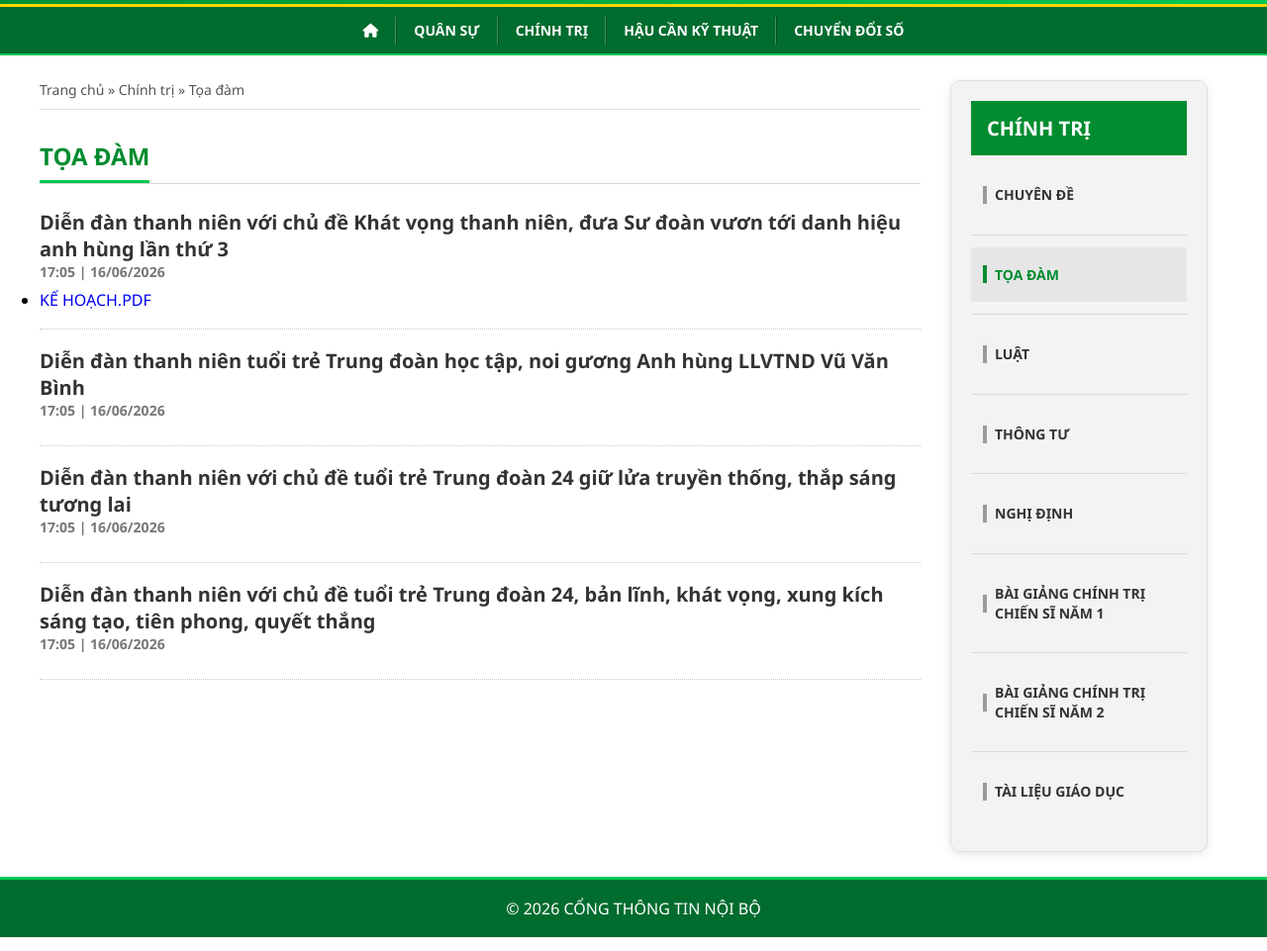
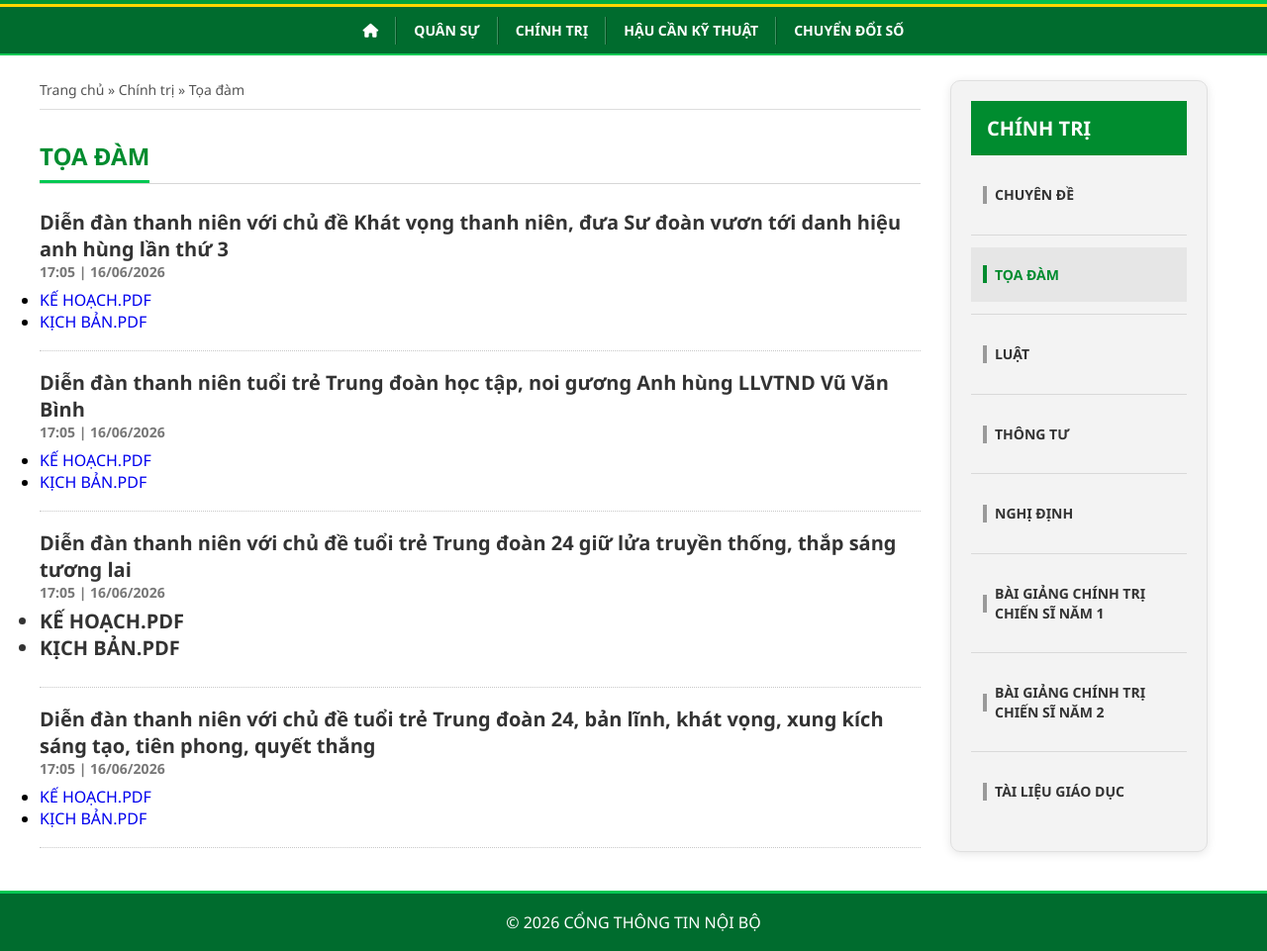
Before and after one commit to trungdoan24/demo-demo2, a plain HTML site: page toadam.html in a window 1280 px wide. Shown: the part 113-1074 px from the top of the page at 99% size. Drawn offline with Linux system fonts and the light colour scheme.

Commit message:
Update toadam.html

```diff
--- a/toadam.html
+++ b/toadam.html
@@ -50,12 +50,17 @@
                         <p>17:05 | 16/06/2026</p>
                     </h3>
                     <ul>
-                        <li class>
+                        <li class="">
                             <a
-                                href="sohoa/THƯ VIỆN SỐ 3-6/TỌA ĐÀM, DIỄN ĐÀN THANH NIÊN/Diễn đàn than niên với chủ đề Khát vọng thanh niên, đưa Sư đoàn vươn tới danh hiệu anh hùng lần thứ 3/kế hoạch.pdf">
+                                href="sohoa/CHINHTRI/TOADAM/Diễn đàn thanh niên với chủ đề khát vọng thanh niên, đưa Sư đoàn vươn tới danh hiệu anh hùng lần thứ 3/kế hoạch.pdf">
                                 KẾ HOẠCH.PDF
                             </a>
-
+                        </li>
+                        <li class="">
+                            <a
+                                href="sohoa/CHINHTRI/TOADAM/Diễn đàn thanh niên với chủ đề khát vọng thanh niên, đưa Sư đoàn vươn tới danh hiệu anh hùng lần thứ 3/kịch bản.pdf">
+                                KỊCH BẢN.PDF
+                            </a>
                         </li>
                     </ul>
                 </div>
@@ -68,6 +73,20 @@
                         </a>
                         <p>17:05 | 16/06/2026</p>
                     </h3>
+                    <ul>
+                        <li class="">
+                            <a
+                                href="sohoa/CHINHTRI/TOADAM/Diễn đàn thanh niên tuổi trẻ Trung đoàn học tập, noi gương anh hùng LLVTND Vũ Văn Bình/KẾ HOẠCH.pdf">
+                                KẾ HOẠCH.PDF
+                            </a>
+                        </li>
+                        <li class="">
+                            <a
+                                href="sohoa/CHINHTRI/TOADAM/Diễn đàn thanh niên tuổi trẻ Trung đoàn học tập, noi gương anh hùng LLVTND Vũ Văn Bình/KỊCH BẢN.pdf">
+                                KỊCH BẢN.PDF
+                            </a>
+                        </li>
+                    </ul>
                 </div>
 
                 <div class="news-item-bqp">
@@ -77,6 +96,20 @@
                             sáng tương lai
                         </a>
                         <p>17:05 | 16/06/2026</p>
+                        <ul>
+                            <li class="">
+                                <a
+                                    href="sohoa/CHINHTRI/TOADAM/Diễn đàn thanh niên với chủ đề tuổi trẻ Trung đoàn 24 giữ lửa truyền thống, thắp sáng tương lai/kế hoạch.pdf">
+                                    KẾ HOẠCH.PDF
+                                </a>
+                            </li>
+                            <li class="">
+                                <a
+                                    href="sohoa/CHINHTRI/TOADAM/Diễn đàn thanh niên với chủ đề tuổi trẻ Trung đoàn 24 giữ lửa truyền thống, thắp sáng tương lai/kịch bản.pdf">
+                                    KỊCH BẢN.PDF
+                                </a>
+                            </li>
+                        </ul>
                     </h3>
                 </div>
 
@@ -88,6 +121,20 @@
                         </a>
                         <p>17:05 | 16/06/2026</p>
                     </h3>
+                    <ul>
+                        <li class="">
+                            <a
+                                href="sohoa/CHINHTRI/TOADAM/Diễn đàn thanh niên với chủ đề tuổi trẻ Trung đoàn 24, bản lĩnh, khát vọng, xung kích sáng tạo, tiên phong, quyết thắng/kế hoạch.pdf">
+                                KẾ HOẠCH.PDF
+                            </a>
+                        </li>
+                        <li class="">
+                            <a
+                                href="sohoa/CHINHTRI/TOADAM/Diễn đàn thanh niên với chủ đề tuổi trẻ Trung đoàn 24, bản lĩnh, khát vọng, xung kích sáng tạo, tiên phong, quyết thắng/kịch bản.pdf">
+                                KỊCH BẢN.PDF
+                            </a>
+                        </li>
+                    </ul>
                 </div>
 
             </div>
```
